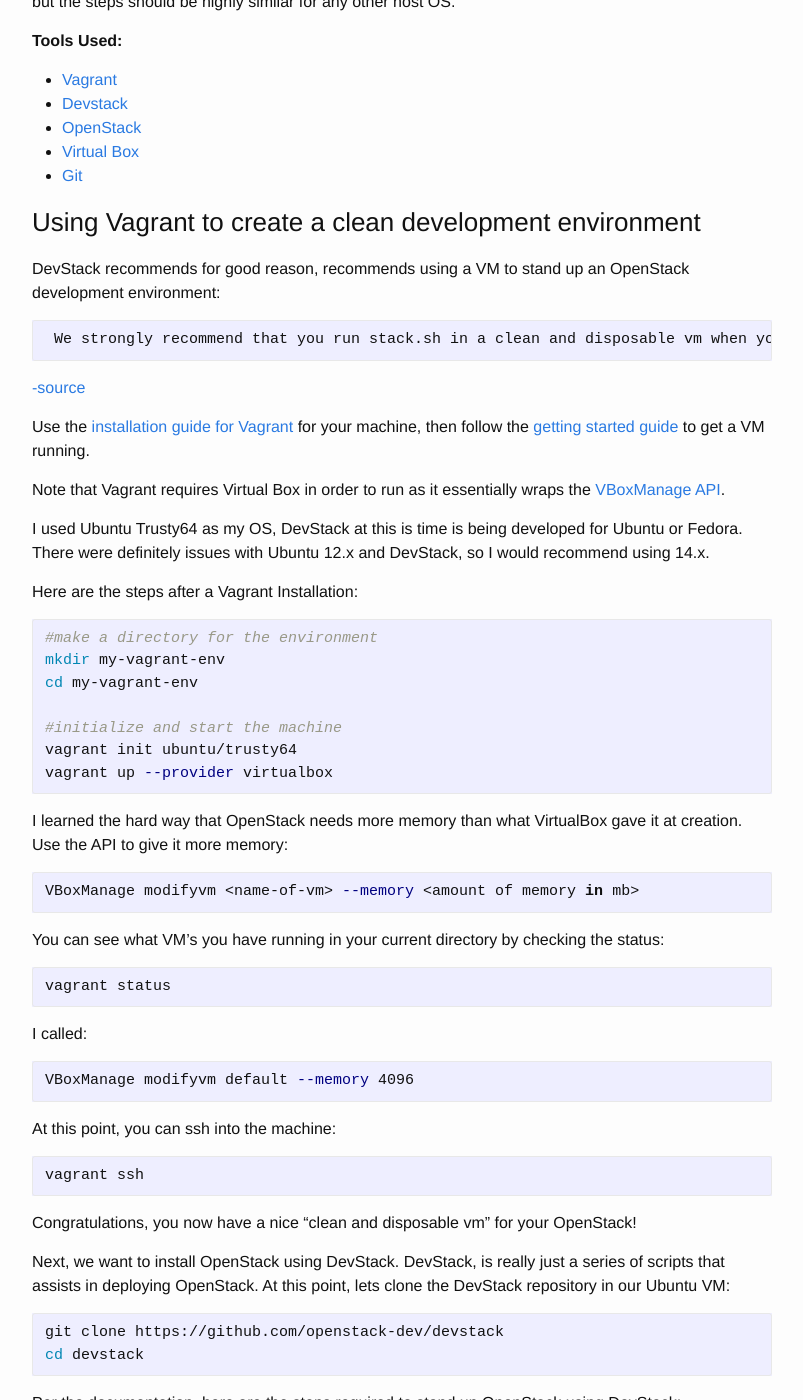
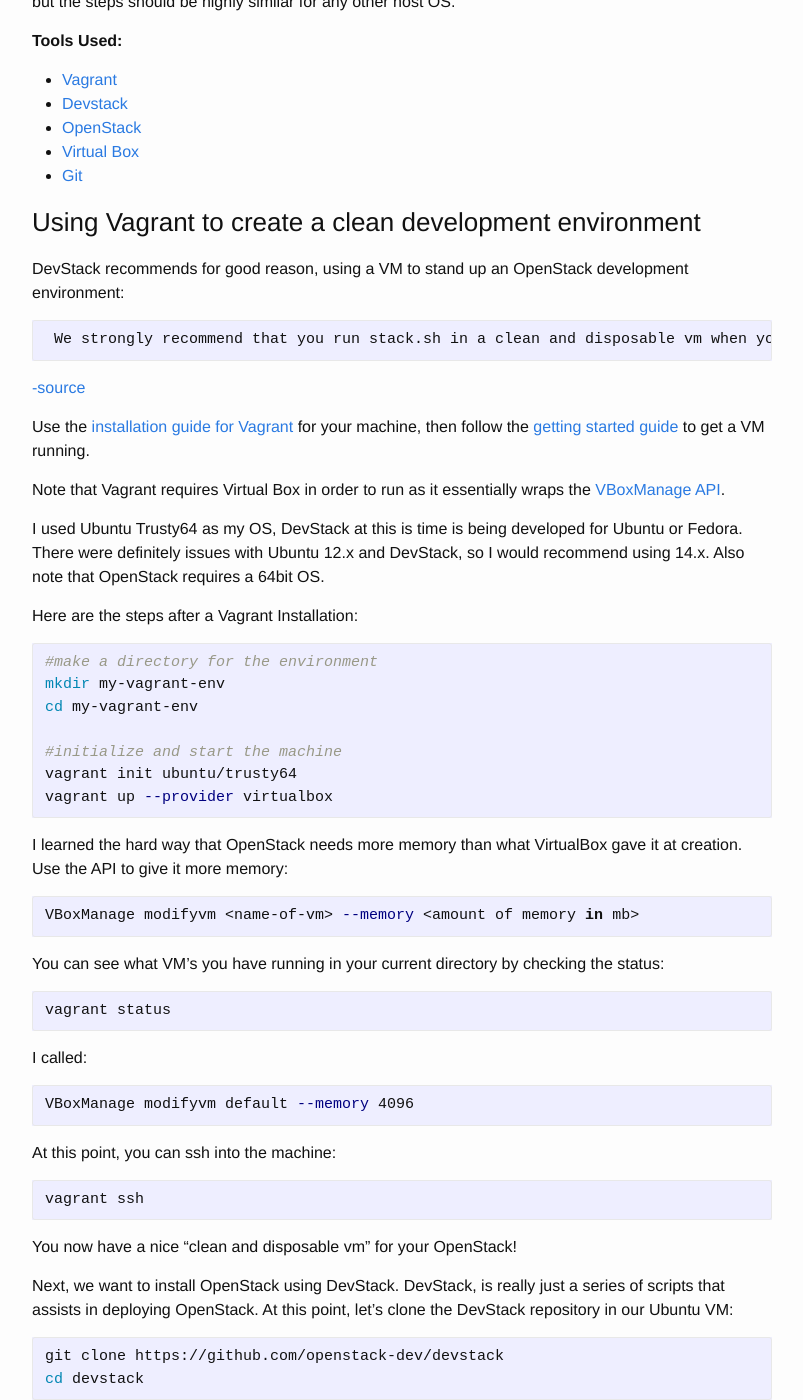
Before and after one commit to ahlim0m/tylernakamura.github.io, a Jekyll site: the page built from _posts/2016-06-07-the-hello-world-of-openstack.markdown, in a window 1280 px wide and 1400 px high, scrolled down 258 px. Shown: the whole window, without its empty margins (238-1041 px from the left). Built offline with Jekyll 4.4.1, drawn with Linux system fonts in a browser that asks for light colours; some of the changed text lies outside the part shown.

Commit message:
grammar fixes and add summary to openstack hello world post

````diff
--- a/_posts/2016-06-07-the-hello-world-of-openstack.markdown
+++ b/_posts/2016-06-07-the-hello-world-of-openstack.markdown
@@ -18,7 +18,7 @@
 - [Git](https://git-scm.com/)
 
 ### Using Vagrant to create a clean development environment
-DevStack recommends for good reason, recommends using a VM to stand up an OpenStack development environment:
+DevStack recommends for good reason, using a VM to stand up an OpenStack development environment:
 
 ```
  We strongly recommend that you run stack.sh in a clean and disposable vm when you are first getting started.
@@ -31,6 +31,7 @@
 
 I used Ubuntu Trusty64 as my OS, DevStack at this is time is being developed for Ubuntu or Fedora.
 There were definitely issues with Ubuntu 12.x and DevStack, so I would recommend using 14.x.
+Also note that OpenStack requires a 64bit OS.
 
 Here are the steps after a Vagrant Installation:
 
@@ -69,11 +70,11 @@
 vagrant ssh
 ```
 
-Congratulations, you now have a nice "clean and disposable vm" for your OpenStack!
+You now have a nice "clean and disposable vm" for your OpenStack!
 
 Next, we want to install OpenStack using DevStack.
 DevStack, is really just a series of scripts that assists in deploying OpenStack.
-At this point, lets clone the DevStack repository in our Ubuntu VM:
+At this point, let's clone the DevStack repository in our Ubuntu VM:
 
 ```bash
 git clone https://github.com/openstack-dev/devstack
@@ -208,3 +209,9 @@
 ```bash
 openstack server remove security group my-ssh-server default-security-group
 ```
+
+###Summary
+At this point you have a disposable Linux VM running an OpenStack based server.
+Due to the nature of the OpenStack CLI, automating the process of deploying instances is easy.
+The possibilities are endless!
+Happy clouding.
````
